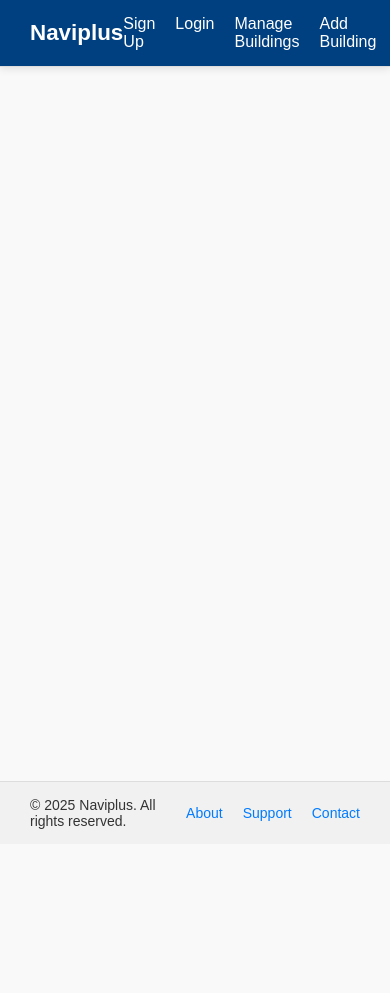
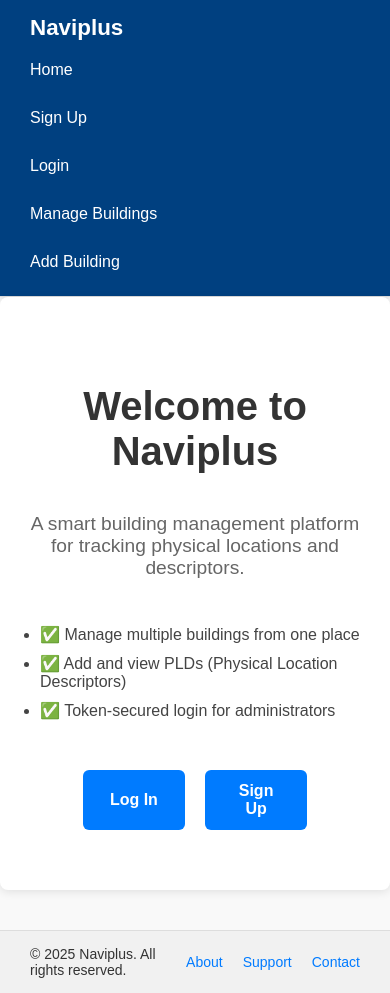
Before and after one commit to DUNCORIR/Naviplus, a React (Create React App) app in the folder admin-frontend/: page / in a window 390 px wide. Before the commit the page ends 844 px from the top, so only its background shows below. Built offline with nearby package versions, Linux system fonts and the light colour scheme.

Commit message:
Make NavBar responsive and maintain style comments

```diff
--- a/admin-frontend/src/App.js
+++ b/admin-frontend/src/App.js
@@ -15,6 +15,7 @@ import PLDsList from './pages/PLDsList';
 import PLDCreate from './pages/PLDCreate';
 import AddBuilding from './pages/AddBuilding';
 import Footer from './components/Footer';
+import LandingPage from './pages/LandingPage';
 
 
 function App() {
@@ -33,6 +34,7 @@ function App() {
             <Route path="/plds" element={<PLDsList />} />
             <Route path="/plds/new" element={<PLDCreate />} />
             <Route path="/add-building" element={<AddBuilding />} />
+            <Route path="/" element={<LandingPage />} />
           </Routes>
         </main>
 
--- a/admin-frontend/src/components/Navbar.jsx
+++ b/admin-frontend/src/components/Navbar.jsx
@@ -11,10 +11,13 @@ function NavBar() {
   return (
     <nav className="navbar">
       {/* App Title / Brand */}
-      <div className="navbar-brand">Naviplus</div>
+      <div className="navbar-brand">
+        <Link to="/" className="navbar-link brand-link">Naviplus</Link>
+      </div>
 
       {/* Navigation Links */}
       <div className="navbar-links">
+        <Link to="/" className="navbar-link">Home</Link>
         <Link to="/signup" className="navbar-link">Sign Up</Link>
         <Link to="/login" className="navbar-link">Login</Link>
         <Link to="/buildings" className="navbar-link">Manage Buildings</Link>
--- /dev/null
+++ b/admin-frontend/src/pages/LandingPage.jsx
@@ -0,0 +1,43 @@
+// =========================
+// File: src/pages/LandingPage.jsx
+// Description: Public-facing landing page that describes what the platform does and directs users to log in or sign up.
+// =========================
+
+import React from 'react';
+import { useNavigate } from 'react-router-dom';
+import '../styles/LandingPage.css';
+
+function LandingPage() {
+  const navigate = useNavigate();
+
+  // Navigate to login page
+  const goToLogin = () => navigate('/login');
+
+  // Navigate to signup page
+  const goToSignup = () => navigate('/signup');
+
+  return (
+    <div className="landing-container">
+      {/* Headline and tagline */}
+      <h1 className="landing-title">Welcome to Naviplus</h1>
+      <p className="landing-subtitle">
+        A smart building management platform for tracking physical locations and descriptors.
+      </p>
+
+      {/* Feature summary */}
+      <ul className="landing-features">
+        <li>✅ Manage multiple buildings from one place</li>
+        <li>✅ Add and view PLDs (Physical Location Descriptors)</li>
+        <li>✅ Token-secured login for administrators</li>
+      </ul>
+
+      {/* CTA buttons */}
+      <div className="landing-buttons">
+        <button onClick={goToLogin} className="form-button">Log In</button>
+        <button onClick={goToSignup} className="form-button">Sign Up</button>
+      </div>
+    </div>
+  );
+}
+
+export default LandingPage;
--- a/admin-frontend/src/styles/Footer.css
+++ b/admin-frontend/src/styles/Footer.css
@@ -30,3 +30,11 @@
   text-decoration: underline;
   color: #0056b3;
 }
+
+.footer {
+  padding: 15px;
+  text-align: center;
+  background-color: #f1f1f1;
+  color: #333;
+  margin-top: auto;
+}
--- /dev/null
+++ b/admin-frontend/src/styles/LandingPage.css
@@ -0,0 +1,71 @@
+/* =========================
+File: src/styles/LandingPage.css
+Description: Styling for the landing page view.
+========================= */
+
+/* Base container */
+.landing-container {
+  display: flex;
+  flex-direction: column;
+  align-items: center;
+  justify-content: center;
+  padding: 60px 20px;
+  max-width: 900px;
+  margin: 0 auto;
+  text-align: center;
+  background-color: #ffffff;
+  border-radius: 8px;
+  box-shadow: 0 2px 10px rgba(0, 0, 0, 0.1);
+}
+
+/* Main title */
+.landing-title {
+  font-size: 2.5rem;
+  font-weight: bold;
+  margin-bottom: 20px;
+  color: #333333;
+}
+
+/* Subtitle */
+.landing-subtitle {
+  font-size: 1.2rem;
+  color: #666666;
+  margin-bottom: 30px;
+}
+
+/* Feature list */
+.landing-features {
+  list-style-type: disc;
+  padding-left: 20px;
+  text-align: left;
+  margin-bottom: 40px;
+}
+
+.landing-features li {
+  margin-bottom: 10px;
+  font-size: 1rem;
+  color: #444444;
+}
+
+/* CTA buttons */
+.landing-buttons {
+  display: flex;
+  gap: 20px;
+  justify-content: center;
+}
+
+.landing-buttons .form-button {
+  padding: 12px 24px;
+  font-size: 1rem;
+  border-radius: 6px;
+  background-color: var(--primary-color);
+  color: var(--button-text-color);
+  font-weight: bold;
+  border: none;
+  cursor: pointer;
+  transition: background-color 0.3s ease;
+}
+
+.landing-buttons .form-button:hover {
+  background-color: var(--accent-color);
+}
--- a/admin-frontend/src/styles/Navbar.css
+++ b/admin-frontend/src/styles/Navbar.css
@@ -11,6 +11,7 @@
   background-color: #004080; /* Dark blue background */
   padding: 15px 30px;
   box-shadow: 0 2px 8px rgba(0, 0, 0, 0.1);
+  flex-wrap: wrap; /* Allow wrapping on small screens */
 }
 
 /* Brand or app title */
@@ -24,6 +25,7 @@
 .navbar-links {
   display: flex;
   gap: 20px; /* Space between links */
+  flex-wrap: wrap; /* Allow links to wrap if needed */
 }
 
 /* Individual link styling */
@@ -37,3 +39,35 @@
 .navbar-link:hover {
   color: #ffd700; /* Gold/yellow on hover */
 }
+
+/* Active link styling */
+.brand-link {
+  font-weight: bold;
+  text-decoration: none;
+  color: white;
+}
+
+/* =========================
+   Responsive styles for smaller screens
+   ========================= */
+@media (max-width: 768px) {
+  /* Stack layout for navbar */
+  .navbar {
+    flex-direction: column;
+    align-items: flex-start;
+  }
+
+  /* Stack links vertically */
+  .navbar-links {
+    flex-direction: column;
+    width: 100%;
+    margin-top: 10px;
+    gap: 10px;
+  }
+
+  /* Full-width links for easier tap targets */
+  .navbar-link {
+    width: 100%;
+    padding: 10px 0;
+  }
+}
```
